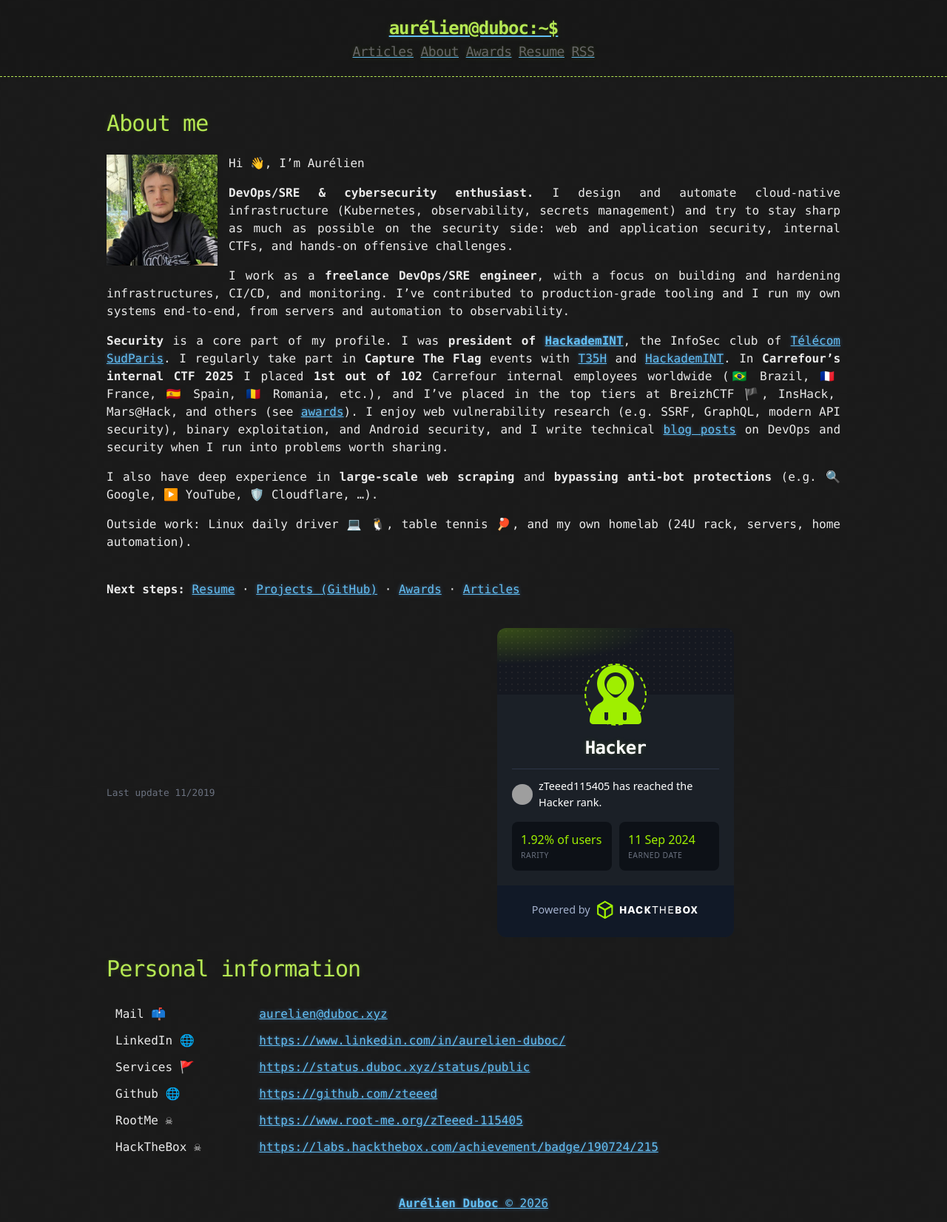
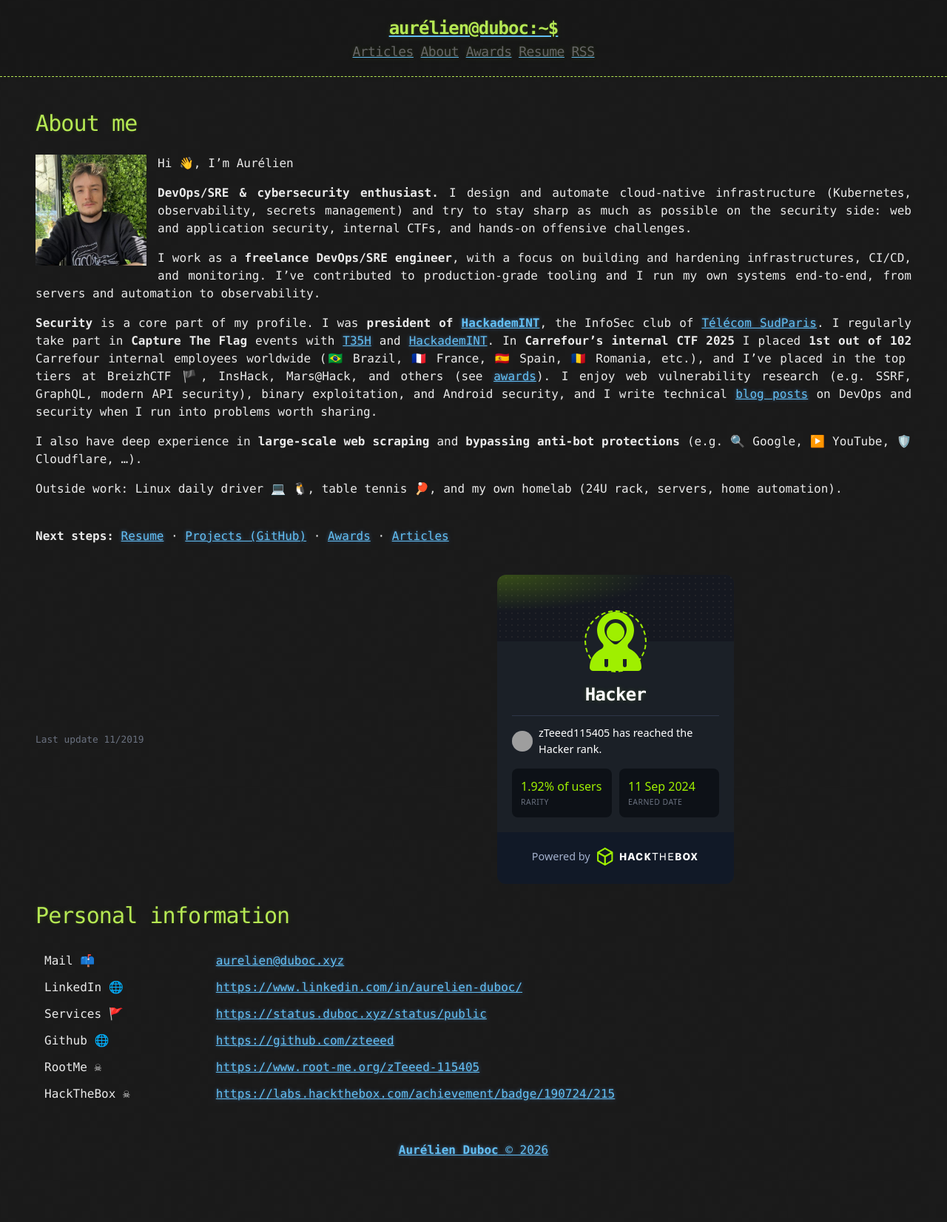
Before and after one commit to zteeed/zteeed.github.io, a Jekyll site: the page built from about.md, in a window 1280 px wide. Shown: the whole page at 74% size. Built offline with Jekyll 4.4.1, drawn with Linux system fonts in a browser that asks for light colours; comment, search, counter and statistics services are not loaded; after the commit the page ends 1580 px from its top, so only the background shows below that; grey boxes are pictures that could not be loaded.

Commit message:
fix: display

```diff
--- a/_sass/base.scss
+++ b/_sass/base.scss
@@ -31,7 +31,7 @@
 /* General & 'Reset' Stuff */
 
 .container {
-  width: 80%;
+  width: 95%;
   max-width: 1300px;
   margin: 0 auto;
   padding: 0 1rem;
--- a/about.md
+++ b/about.md
@@ -105,5 +106,6 @@
 | Github 🌐 | [https://github.com/zteeed](https://github.com/zteeed)|
 | RootMe ☠ | [https://www.root-me.org/zTeeed-115405](https://www.root-me.org/zTeeed-115405)|
 | HackTheBox ☠ | [https://labs.hackthebox.com/achievement/badge/190724/215](https://labs.hackthebox.com/achievement/badge/190724/215)|
+{: .personal-info-table }
 
 <div class="personal-info-spacer"></div>
```
Also changed, not shown: other parts of about.md (+1 -0 lines), Gemfile.lock.
